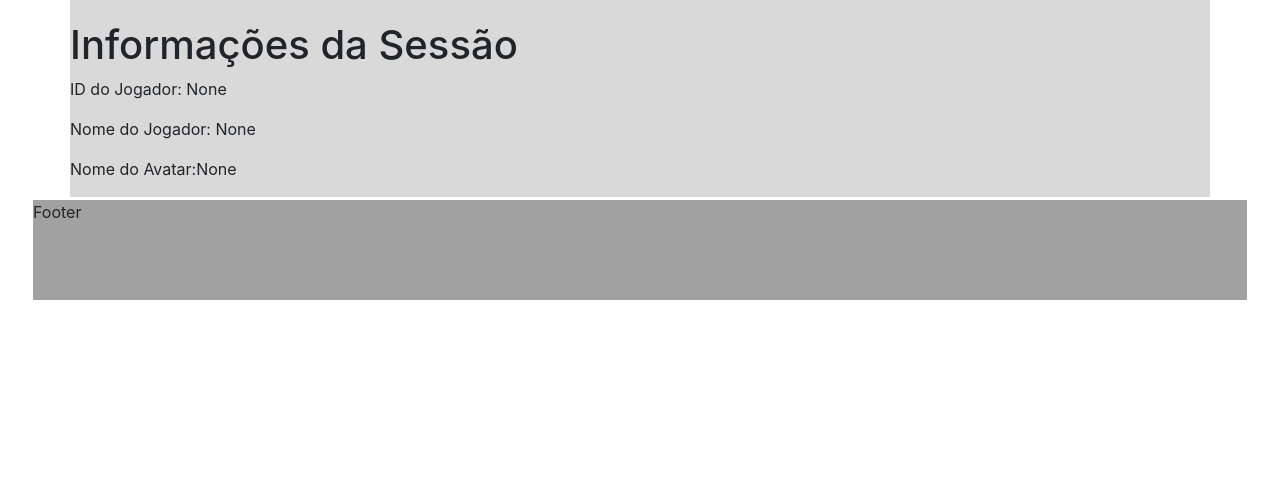
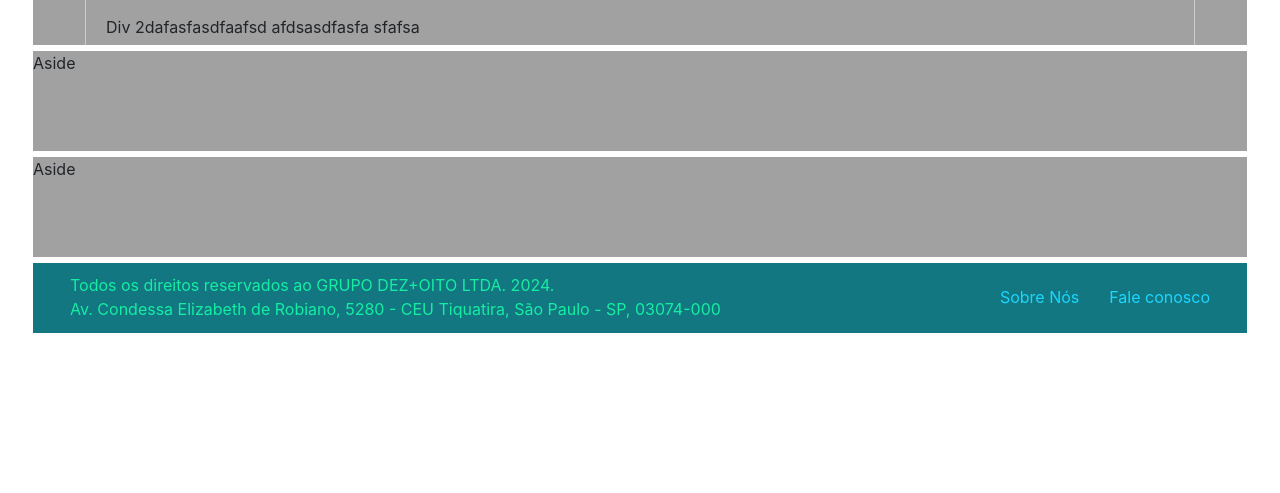
Before and after one commit to sebastiaowilian/TupiPlay, a Django app: page / in a window 1280 px wide. Shown: the part 307-800 px from the top of the page. Run offline with Django 5.2, Linux system fonts and the light colour scheme.

Commit message:
Limpeza Layout pagina cadastro e identificação

```diff
--- a/templates/base.html
+++ b/templates/base.html
@@ -6,8 +6,6 @@
     <meta name="viewport" content="width=device-width, initial-scale=1, shrink-to-fit=no">
     <link rel="stylesheet" href="https://cdn.jsdelivr.net/npm/bootstrap@4.6.1/dist/css/bootstrap.min.css">
     <link rel="stylesheet" href="{% static '/css/layoutBase.css' %}">
-    <!--<link rel="stylesheet" href="{% static 'general/css/base.css' %}">
-    <link rel="stylesheet" href="{% static 'general/css/general.css' %}">-->
     <link href='https://unpkg.com/boxicons@2.0.7/css/boxicons.min.css' rel='stylesheet'>
     {% block 'head' %}
     {% endblock %}
@@ -16,16 +14,12 @@
 
   </head>
   <body>
-    <!--<nav style="background-color:#127780 !important;" class="navbarnavbar-light bg-light">
-      <div class="container-fluid">
-        <span class="navbar-brand mb-0 h1" style="color:#15eda3">Tupi Play</span>
-      </div>
-    </nav> -->
     <!-- Agrupa os elementos que compõe o cabeçalho. -->
     <header>
       <a href="{% url 'home' %}" id="logo"><img style="width:284px;height:234px" src="{% static '/img/LogoTupiPlayVerde_Looka.png' %}" alt="Tupi Play" title="Logo Tupi Play"></a>
-      <div class="minha-div"><button id="openMenu">&#9776;</button></div>
-
+      <a href="{% url 'identifica_jogador' %}"><div class="botao" style="position: absolute;z-index: 2;top: 199px; right: 144px;">Entrar</div> </a>
+      <a href="{% url 'inclui_jogador' %}"><div class="botao" style="position: absolute;z-index: 2;top: 199px; right: 42px;">Cadastrar</div></a>
+      <div style="width:100%;height:100%;opacity:0.5;background-size:cover;background-image: url('{% static '/img/Fundo_3.png' %}');justify-content: center;align-items: bottom;"></div>
     </header>
 
     <section class="home-section">
@@ -33,12 +27,27 @@
       {% endblock %}
     </section>
 
-    {% block 'body' %}
-    {% endblock %}
+    <main>{% block 'body' %}{% endblock %}</main>
 
+
+    <aside>Aside</aside>
+    <aside>Aside</aside>
 	  <!-- Agrupa informações de autoria, direitos autorais, contato,
 		   mapa do site, links e documento relacionados. -->
-       <footer>Footer</footer>
+    <footer>
+      <div class="container">
+        <div class="row" >
+          <div class="col" style="color: #15EDA3;align-items: center;">
+            <div class="row" >Todos os direitos reservados ao GRUPO DEZ+OITO LTDA. 2024.</div>
+            <div class="row" >Av. Condessa Elizabeth de Robiano, 5280 - CEU Tiquatira, São Paulo - SP, 03074-000</div>
+          </div>
+          <div class="" style="color: #1CD6FF;display:flex;flex-direction:row;align-items: center;">
+            <div class="" style="margin-left:10px">Sobre Nós</div>
+            <div class="" style="margin-left:30px">Fale conosco</div>
+          </div>
+        </div>
+      </div>
+    </footer>
 
     <script src="{% static '/js/scriptBase.js' %}"></script>
     <script src="https://cdn.jsdelivr.net/npm/jquery@3.5.1/dist/jquery.slim.min.js"></script>
--- a/templates/home.html
+++ b/templates/home.html
@@ -3,6 +3,27 @@
 
 {% block 'head' %}
     <!--<link rel="stylesheet" href="{% static 'clientes/css/clientes.css' %}">-->
+    <style type="text/css">
+          .divTemplateTitulo{
+            flex: 1;
+            background-color: #1D7D86;
+            border: 1px solid #ccc;
+            font-size:20px;
+            color: #15EDA3;
+            font-weight:bold;
+            border-bottom-left-radius: 13px;
+            border-bottom-right-radius: 13px;
+            border: 1px solid #ccc;
+            padding: 12px;
+            margin: 0px;
+          }
+          .divTemplateConteudo{
+            border-left: 1px solid #ccc;
+            border-right: 1px solid #ccc;
+            padding: 20px;
+            margin: 0px;
+          }
+    </style>
 {% endblock %}
 
 {% block 'title' %}Tupi Play - Jogar para revitalizar{% endblock %}
@@ -12,16 +33,11 @@
 {% endblock%}
 
 {% block 'body' %}
-<div class="container"style="background-color:#D9D9D9">
-    <div class="row">
-        <div onclick="alert('Você está na HomPage do Site" style="width:100%">
-            <p style="color:#1D7D86;font-size:30px;text-align:center; ">HOME PAGE DO SITE TUPI PLAY </p>
-            <br>
-            <h1>Informações da Sessão</h1>
-            <p>ID do Jogador: {{ id_jogador }}</p>
-            <p>Nome do Jogador: {{ nm_jogador }}</p>
-            <p>Nome do Avatar:{{ nm_avatar}}
-        </div>
+<div class="container" style="display: flex;flex-direction: column;height: 100%;width:100%;">
+    <div class="divTemplateTitulo">Div 1</div>
+    <div class="divTemplateConteudo" style="height:50px">Div 2dafasfasdfaafsd
+        afdsasdfasfa
+        sfafsa
     </div>
 </div>
 {% endblock%}
--- a/templates/static/css/layoutBase.css
+++ b/templates/static/css/layoutBase.css
@@ -147,7 +162,9 @@ aside {
 
 footer {
 	/* Altura do elemento. */
-	height: 100px;
+	height: 70px;
+	background-color: #127780;
+	padding:10px;
 }
 
 a {
```
Also changed, not shown: other parts of templates/static/css/layoutBase.css (+27 -9 lines), jogadores/templates/identifica_jogador.html (+5 -2 lines), jogadores/templates/inclui_jogador.html (+5 -12 lines).
